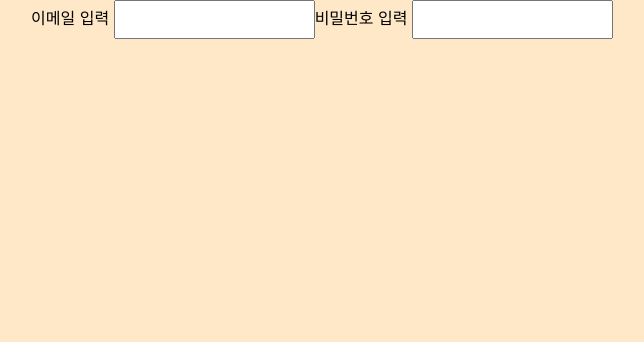
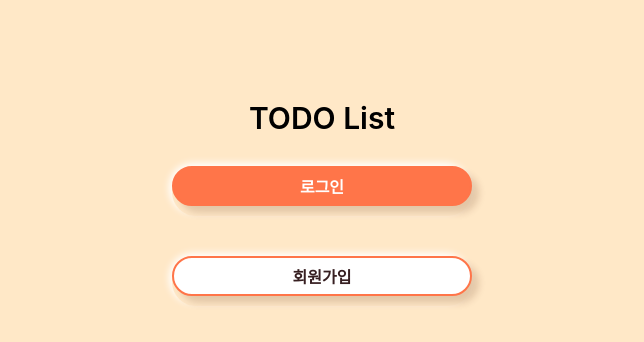
Before and after one commit to rlatldus/wanted-pre-onboarding-frontend, a React (Create React App) app: page / in a window 1280 px wide. Shown: the top 342 px of the page, without its empty margins (318-962 px from the left). Built offline with nearby package versions, Linux system fonts and the light colour scheme.

Commit message:
스타일

```diff
--- /dev/null
+++ b/src/components/form.js
@@ -0,0 +1,33 @@
+import styled from "styled-components";
+
+const SignForm = styled.form`
+  display: flex;
+  padding-top: 100px;
+  flex-direction: column;
+  justify-content: center;
+  align-items: center;
+
+  label{
+    font-weight: 600;
+    text-align: left;
+  }
+
+  input {
+    margin-top:10px;
+    margin-bottom:30px;
+    width: 300px;
+    border: none;
+    display: block;
+    &:focus {
+      outline: none;
+      border-color: var(--limeorange);
+      box-shadow: 0 0 7px var(--limeorange);
+    }
+  }
+`;
+
+const Form = ({ children}) => {
+  return <SignForm >{children}</SignForm>;
+};
+
+export { Form };
--- a/src/index.css
+++ b/src/index.css
@@ -3,6 +3,10 @@
   margin: 0;
   padding: 0;
   -webkit-tap-highlight-color: transparent;
+}
+
+:root{
+  --limeorange: #ffb49b;
 }
 
 body {
--- a/src/pages/Main.js
+++ b/src/pages/Main.js
@@ -1,13 +1,33 @@
+import { Link } from "react-router-dom";
+import { Form } from "../components/form";
+import { Button } from "../components/button";
+import styled from "styled-components";
+
 const Main = () => {
+
+
+  const Title = styled.p`
+    font-size: 30px;
+    font-weight: 600;
+    padding-bottom: 10px;
+  `;
+
+
+
     return (
-      <>
-        <label>
-          이메일 입력 <input />
-        </label>
-        <label>
-          비밀번호 입력 <input />
-        </label>
-      </>
+      <Form>
+        <Title>TODO List</Title>
+        <Link to="/signin">
+          <Button primary>
+          로그인
+          </Button>
+        </Link>
+        <Link to="/signup">
+          <Button>
+          회원가입
+          </Button>
+        </Link>
+      </Form>
     );
   };
 
--- a/src/pages/SignIn.js
+++ b/src/pages/SignIn.js
@@ -1,8 +1,9 @@
 import { useEffect, useState } from "react";
-import { SubmitButton } from "../components/button";
+import { Button } from "../components/button";
 import axios from "axios";
 import { useNavigate } from "react-router-dom";
 import { Label } from "../components/input";
+import { Form } from "../components/form";
 
 const SignIn = () => {
   const navigate = useNavigate();
@@ -47,20 +48,19 @@ const SignIn = () => {
   };
 
   return (
-    <form onSubmit={handleSubmit}>
+    <Form onSubmit={handleSubmit}>
       <Label
         handleChange={handleChange}
         email={userData.email}
         password={userData.password}
       />
-      <SubmitButton
-        type="submit"
+      <Button primary
         data-testid="signup-button"
         disabled={isFormValid}
       >
         로그인
-      </SubmitButton>
-    </form>
+      </Button>
+    </Form>
   );
 };
 
--- a/src/pages/SignUp.js
+++ b/src/pages/SignUp.js
@@ -1,8 +1,9 @@
 import { useEffect, useState } from "react";
-import { SubmitButton } from "../components/button";
+import { Button } from "../components/button";
 import axios from "axios";
 import { useNavigate } from "react-router-dom";
 import {Label} from "../components/input";
+import { Form } from "../components/form";
 const SignUp = () => {
 
 
@@ -50,16 +51,16 @@ const SignUp = () => {
 
 
   return (
-    <form onSubmit={handleSubmit}>
+    <Form onSubmit={handleSubmit}>
       <Label
         handleChange={handleChange}
         email={userData.email}
         password={userData.password}
       />
-      <SubmitButton type="submit" data-testid="signup-button" disabled={isFormValid}>
+      <Button primary data-testid="signup-button" disabled={isFormValid}>
         회원가입
-      </SubmitButton>
-    </form>
+      </Button>
+    </Form>
   );
 };
 
--- a/src/pages/Todos.js
+++ b/src/pages/Todos.js
@@ -1,6 +1,6 @@
 import React, { useState } from 'react';
 import axios from "axios";
-import { SubmitButton } from '../components/button';
+import { Button } from '../components/button';
 
 function TodoList() {
   const [todos, setTodos] = useState([]);
@@ -80,7 +80,7 @@ function TodoList() {
         placeholder="Enter a new todo"
         data-testid="new-todo-input"
       />
-      <SubmitButton small onClick={handleAddTodo} data-testid="new-todo-add-button">추가</SubmitButton>
+      <Button small onClick={handleAddTodo} data-testid="new-todo-add-button">추가</Button>
       <ul>
         {todos.map((todo, index) => (
           <li key={index}>
@@ -92,18 +92,18 @@ function TodoList() {
                   onChange={(e) => setModifiedTodo(e.target.value)}
                   data-testid="modify-input"
                 />
-                <SubmitButton small
+                <Button small
                   onClick={() => handleSubmitModification(index)}
                   data-testid="submit-button"
                 >
                   제출
-                </SubmitButton>
-                <SubmitButton small
+                </Button>
+                <Button small
                   onClick={handleCancelModification}
                   data-testid="cancel-button"
                 >
                   취소
-                </SubmitButton>
+                </Button>
               </>
             ) : (
               <>
@@ -111,18 +111,18 @@ function TodoList() {
                   <input type="checkbox" />
                   <span>{todo}</span>
                 </label>
-                <SubmitButton small
+                <Button small
                   onClick={() => handleModifyTodo(index)}
                   data-testid="modify-button"
                 >
                   수정
-                </SubmitButton>
-                <SubmitButton small
+                </Button>
+                <Button small
                   onClick={() => handleDeleteTodo(index)}
                   data-testid="delete-button"
                 >
                   삭제
-                </SubmitButton>
+                </Button>
               </>
             )}
           </li>
```
